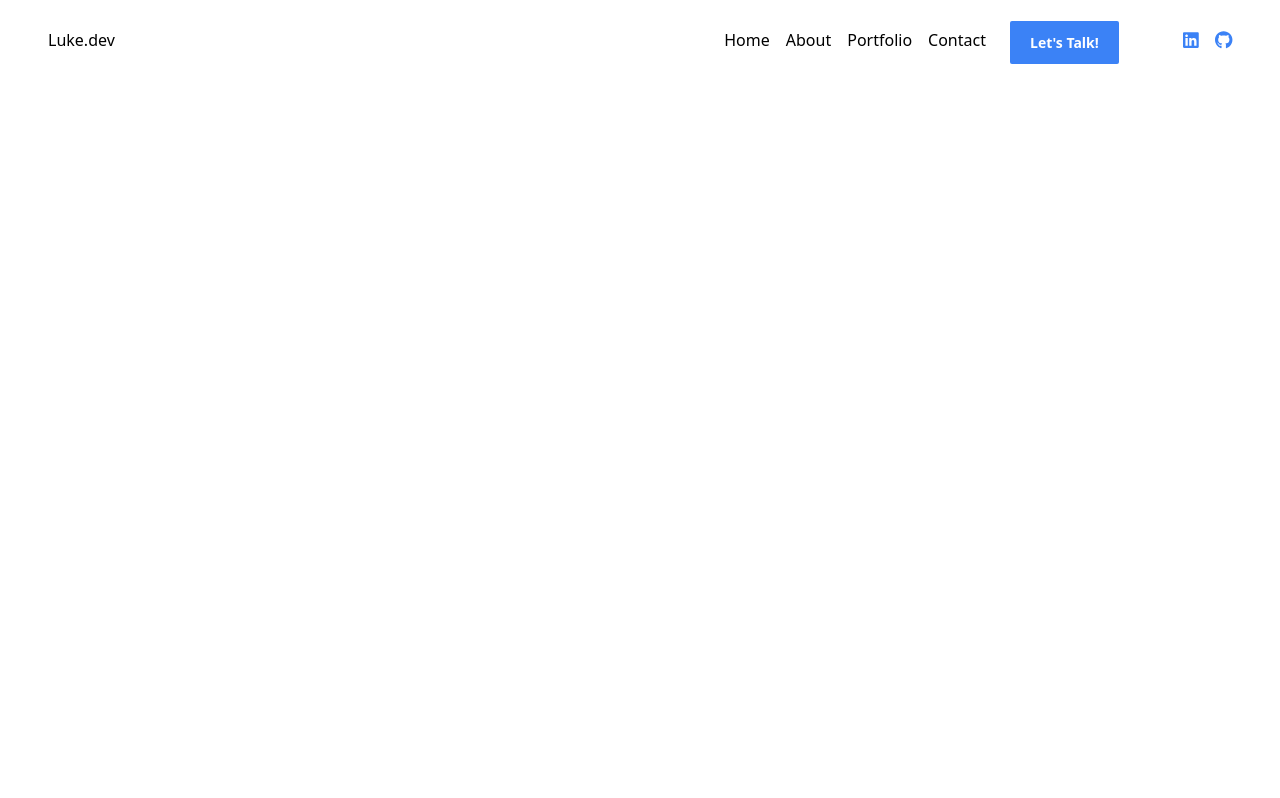
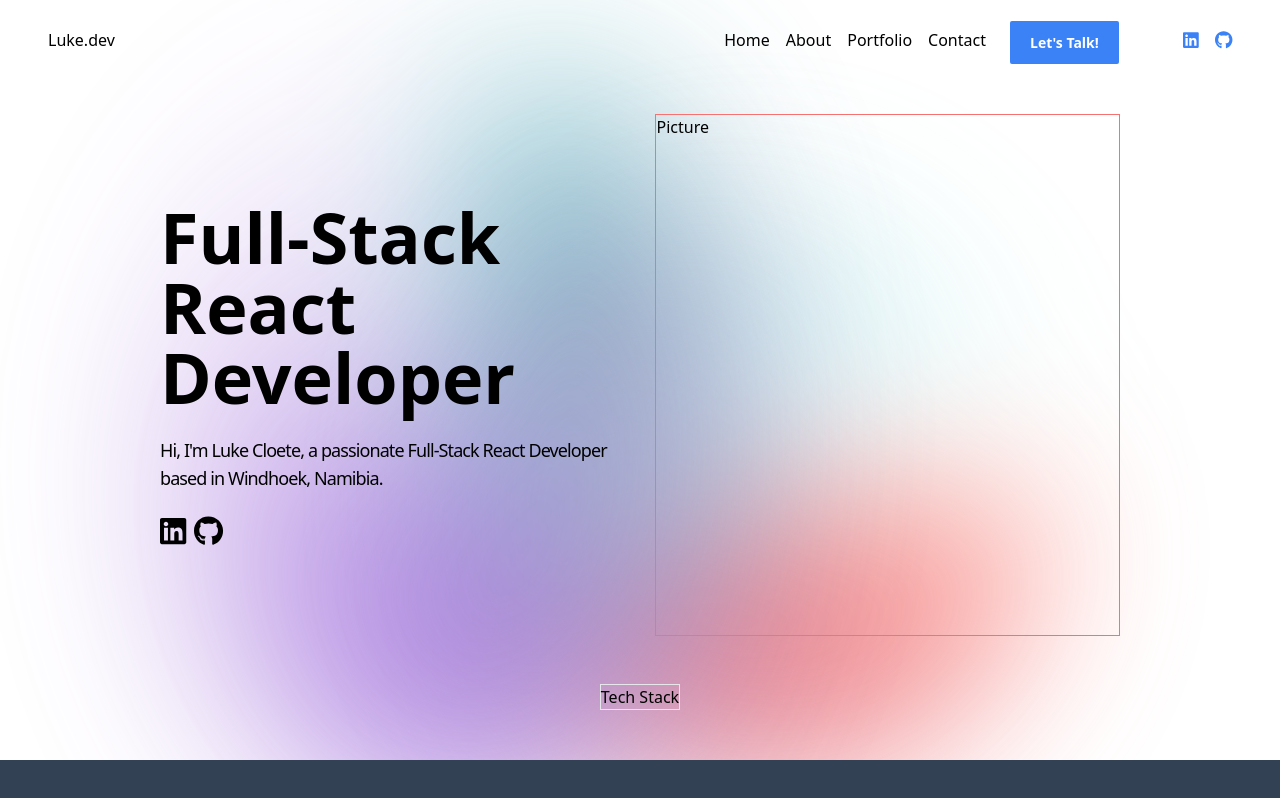
Before and after one commit to LukeCloete/portfolio-website, a Next.js app in the folder portfolio-website/: page / in a window 1280 px wide. Shown: the top 798 px of the page. Built offline with nearby package versions, Linux system fonts and the light colour scheme.

Commit message:
Style Hero

```diff
--- /dev/null
+++ b/portfolio-website/src/components/About.tsx
@@ -0,0 +1,16 @@
+import Link from "next/link";
+import React from "react";
+
+export default function About() {
+  return (
+    <>
+      {/* About Section */}
+      <section className="w-full h-[165vh] bg-slate-700">
+        {/* Container */}
+        <div className="h-full w-full flex gap-2 items-center justify-around p-16 px-36">
+          {/* Content */}
+        </div>
+      </section>
+    </>
+  );
+}
--- a/portfolio-website/src/components/Hero.tsx
+++ b/portfolio-website/src/components/Hero.tsx
@@ -1,16 +1,54 @@
 import React from "react";
-import styles from "../styles/hero.module.css";
+import styles from "./hero.module.css";
+import { FontAwesomeIcon } from "@fortawesome/react-fontawesome";
+import { faGithub, faLinkedin } from "@fortawesome/free-brands-svg-icons";
+import Link from "next/link";
 
 export default function Hero() {
   return (
-    <main className={styles.main}>
-      <div className={styles.mainDiv}>
-        <h1 className={styles.bigTitle}>
-          <span className={styles.welcomeTexjt}>Welcome</span> to my blog{" "}
-        </h1>
-        <div className={styles.research}>scroll down to discover</div>
-        <div className={styles.line} />
+    <section className={styles.section}>
+      {/* Container */}
+      <div className="w-full h-full flex flex-col gap-12 justify-center items-center">
+        {/* Info and Picture */}
+        <div className="w-3/4 flex gap-8 h-3/4">
+          {/* Info */}
+          <div className="flex w-full h-full flex-col items-start gap-6 justify-center">
+            <h1 className="font-bold text-[70px] leading-none">
+              Full-Stack React Developer
+            </h1>
+            <p className="text-lg tracking-tighter">
+              Hi, I'm Luke Cloete, a passionate Full-Stack React Developer based
+              in Windhoek, Namibia.
+            </p>
+            {/* Social links */}
+            <div className="flex gap-2">
+              <Link href="https://www.instagram.com/" target="blank_">
+                <FontAwesomeIcon
+                  icon={faLinkedin}
+                  className="text-black text-3xl"
+                />
+              </Link>
+              <Link href="https://github.com/LukeCloete" target="blank_">
+                <FontAwesomeIcon
+                  icon={faGithub}
+                  className="text-black text-3xl"
+                />
+              </Link>
+            </div>
+          </div>
+          {/* Picture */}
+          <div className="border border-red-400 w-full h-full">Picture</div>
+        </div>
+        {/* Tech Stack */}
+        <div className="border">Tech Stack</div>
       </div>
-    </main>
+    </section>
+    //   {/* About Section */}
+    //   <section className="w-full h-[165vh] bg-slate-700">
+    //   {/* Container */}
+    //   <div className="h-full w-full flex gap-2 items-center justify-around p-16 px-36">
+    //     {/* Content */}
+    //   </div>
+    // </section>
   );
 }
--- a/portfolio-website/src/components/hero.module.css
+++ b/portfolio-website/src/components/hero.module.css
@@ -1,45 +1,70 @@
-.main {
-    display: flex;
-    flex-direction: column;
-    justify-content: center;
-    align-items: center;
-    padding: 40vh 0 0 0;
-    min-height: 100vh;
+
+  .section {
+    width: full;
+    height: 95vh;
+    padding-top: 4rem;
   }
 
-  .mainDiv{
-    display: flex;
-    flex-direction: column;
-    justify-content: center;
-    align-items: center;
-    font-family:'Prospect';
-    font-size:3rem;
+  .section::before,.section::after {
+    content: '';
+    position: absolute;
+    background-color: aqua ;
+    z-index: -1;
+    opacity:0.8;
+  }
+  .section::before {
+    background: var(--third-glow);
+    border-radius: 50%;
+    width: 50vw;
+    height: 50vw;
+    margin-left: -200px;
+    filter:blur(90px);
+    top: calc(50vh - 50vw/2);
+    left: calc(50vw );
   }
 
-  .research{
-    margin: 2rem 0;
-    border-radius: 3vh;
-    display: flex;
-    justify-content: flex-start;
-    align-items: center;
-    font-size: 1.5rem;
-    font-family: 'Helvetica';
-    padding: 0 1rem;
+  .section::after {
+    background: var(--secondary-glow);
+    border-radius: 50%;
+    width: 500px;
+    height: 700px;
+    filter:blur(90px);
+    top: calc(50vh - 50vw/2);
+    left: calc(50vw - 50vw/2);
   }
 
-  .line
-  {
-    background-color: black;
-    display: flex;
-    flex-direction:row;
-    height:50vh;
-    width: 1px;
+  @keyframes animateBefore {
+    0% {
+      transform: translateY(0);
+    }
+    50% {
+      transform: translateY(200px) scale(0.8);
 
+    }
+    100% {
+      transform: translateY(0);
+    }
   }
 
-  body::before,body::after {
-  content: '';
-  position: absolute;
-  z-index: -1;
-  opacity:0.8
-}
+  @keyframes animateAfter{
+    0% {
+      transform: translateX(0);
+    }
+    50% {
+      transform: translateX(-250px) scale(1.2);
+
+    }
+    100% {
+      transform: translateX(0);
+    }
+  }
+
+  .section::before {
+    /*...previous props*/
+    animation: animateBefore 7s cubic-bezier(0.47, 0, 0.745, 0.715) infinite;
+  }
+
+  .section::after {
+    /*...previous props*/
+    animation: animateAfter 7s cubic-bezier(0.47, 0, 0.745, 0.715) infinite;
+  }
--- a/portfolio-website/src/pages/index.tsx
+++ b/portfolio-website/src/pages/index.tsx
@@ -1,5 +1,8 @@
+import About from "@/components/About";
+import Hero from "@/components/Hero";
 import Navbar from "@/components/Navbar";
 import Head from "next/head";
+import { motion, useScroll, useMotionValueEvent } from "framer-motion";
 
 export default function Home() {
   return (
@@ -12,6 +15,8 @@ export default function Home() {
 
       <main>
         <Navbar />
+        <Hero />
+        <About />
       </main>
     </>
   );
--- a/portfolio-website/src/styles/globals.css
+++ b/portfolio-website/src/styles/globals.css
@@ -9,17 +9,17 @@
 
   --secondary-glow: conic-gradient(
     from 10deg at 50% 50%,
-    #eb7494 0deg,
+    #10a8ab 0deg,
     #ae77b2 55deg,
     #97b5da 120deg,
-    #0099ca 160deg,
+    #965dd7 160deg,
     transparent 360deg
   );
 
   --third-glow: conic-gradient(
     from 90deg at 50% 50%,
     #ff8b7e 0deg,
-    #e24e6b 160deg,
+    #d25075 160deg,
     #7ed2da 120deg,
     #8bdce0 55deg,
     transparent 360deg
```
